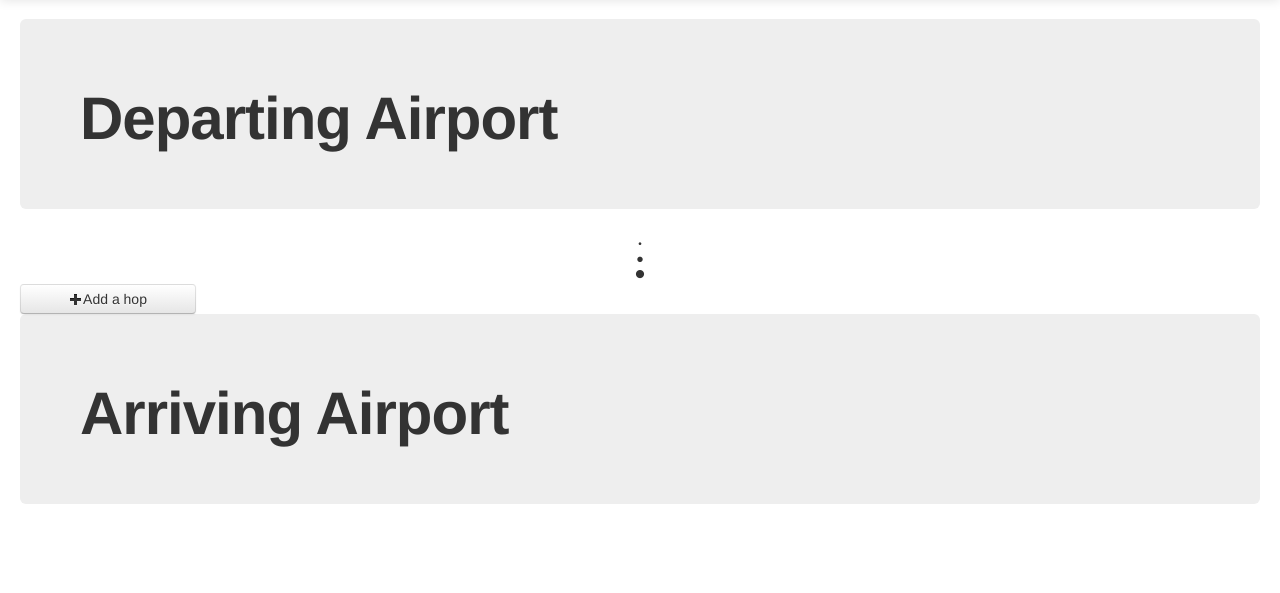
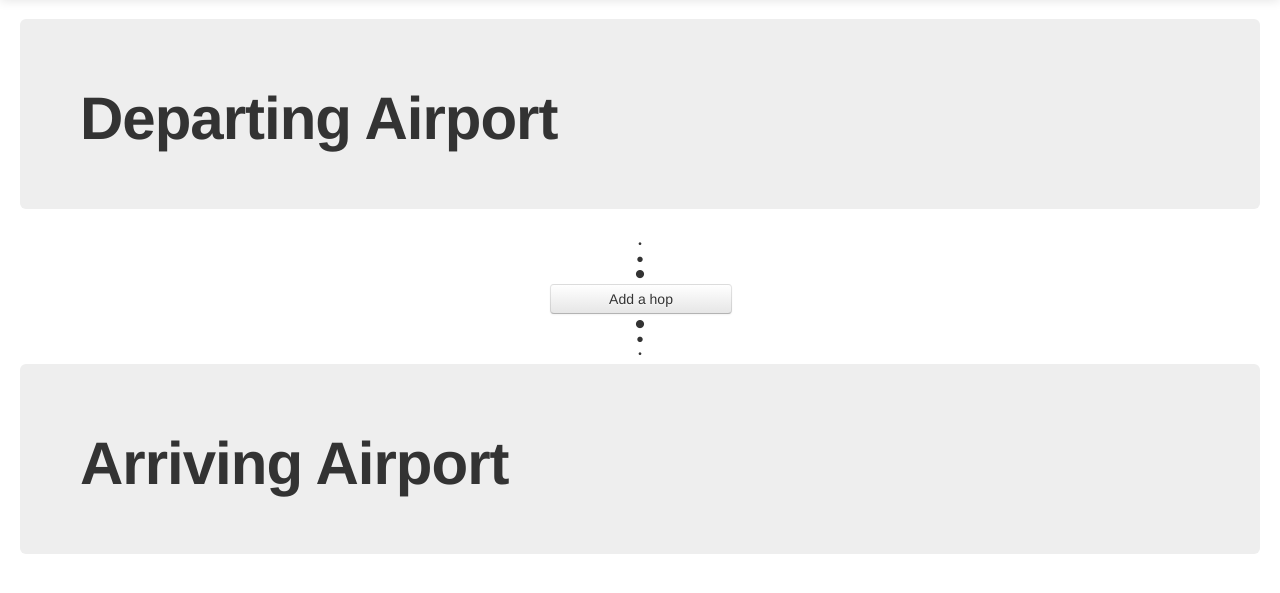
Before and after one commit to CraigPeden/ilwhack.namepending, a CodeIgniter app: page / in a window 1280 px wide. Shown: the part 41-634 px from the top of the page. Run offline with CodeIgniter, Linux system fonts and the light colour scheme; some libraries are stand-ins or nearby versions.

Commit message:
Css Update

```diff
--- a/application/views/assets/main.php
+++ b/application/views/assets/main.php
@@ -5,7 +5,10 @@
             	<h1>Departing Airport</h1>
             </div>
             <div class="transitionbulletone">•</div><div class="transitionbullettwo">•</div><div class="transitionbulletthree">•</div>
-            <a href="#" class="btn addhop"><i class="icon icon-plus"></i>Add a hop</a>
+            <div class="addHopContainer">
+            	<a href="#" class="btn addhop">Add a hop</a>
+            </div>
+            <div class="transitionbulletthree">•</div><div class="transitionbullettwo">•</div><div class="transitionbulletone">•</div>
             <div class="hero-unit">
             	<h1>Arriving Airport</h1>
             </div>
--- a/css/skyhopper.css
+++ b/css/skyhopper.css
@@ -22,8 +22,14 @@
 	text-align: center;
 }
 
-.addhop {
-	width: 150px;
+.addHopContainer {
 	margin-left: auto;
 	margin-right: auto;
+	width: 180px;
 }
+
+.addhop {
+	margin-left: auto;
+	margin-right: auto;
+	width: 156px;
+}
```
